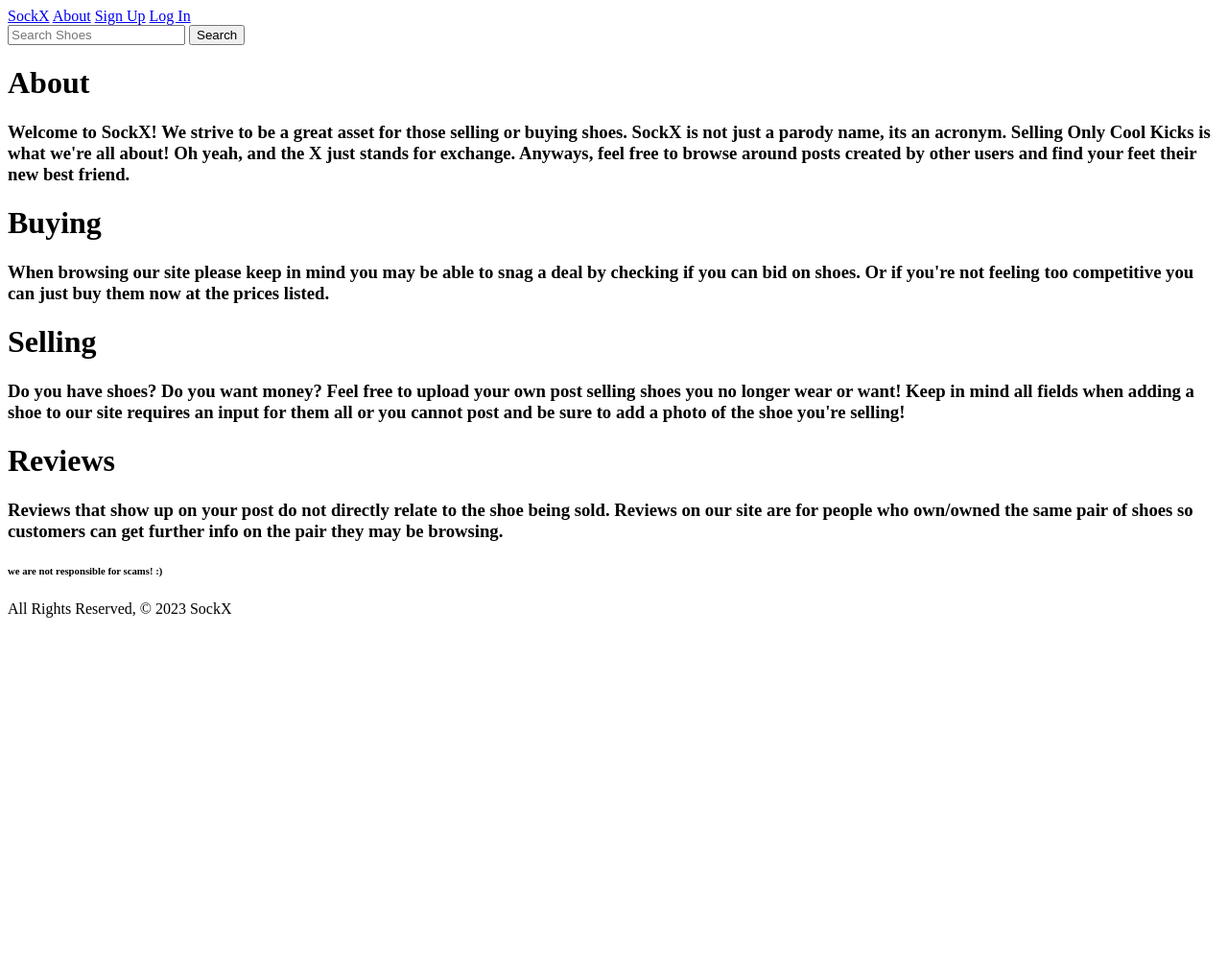
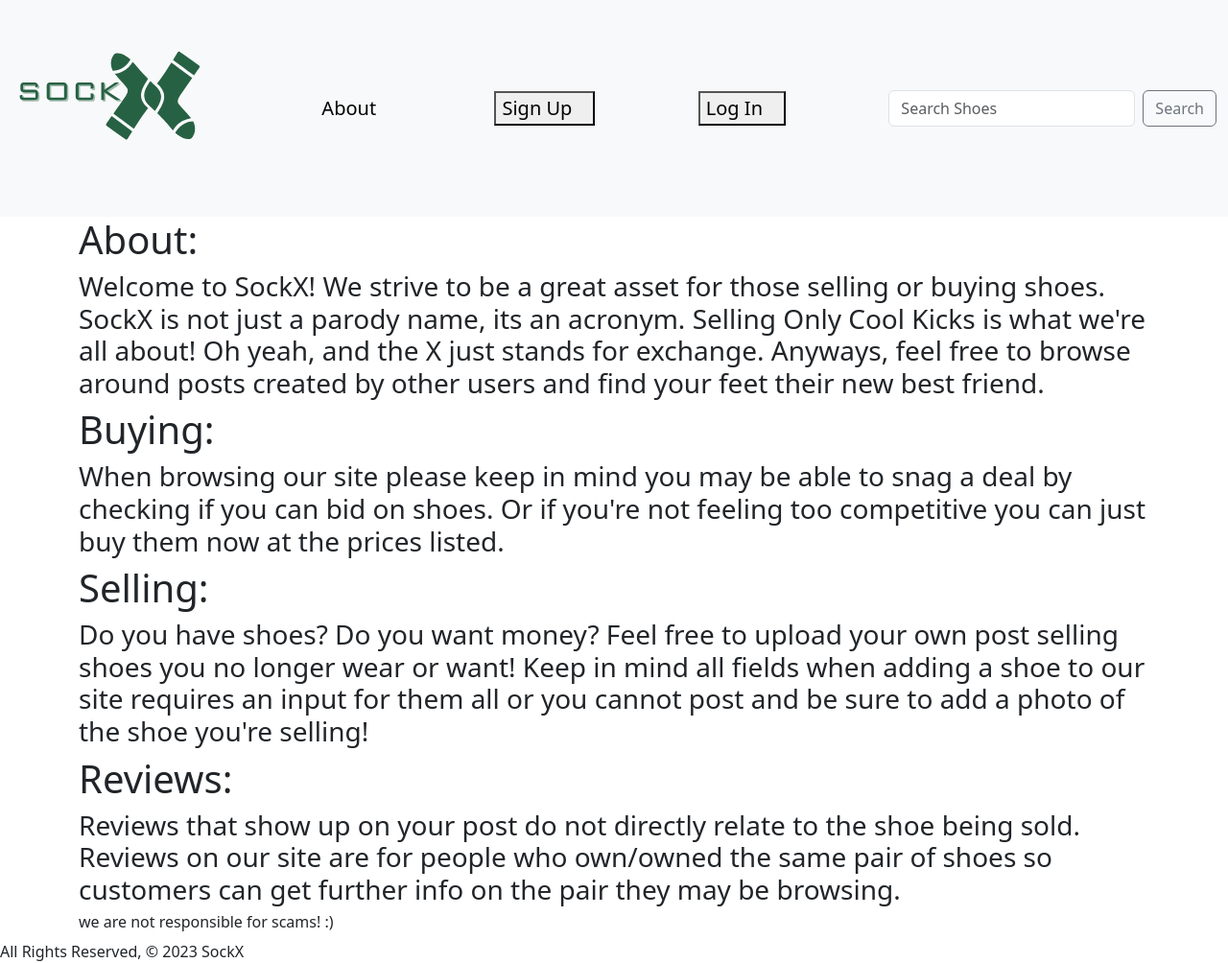
Before and after one commit to jkawashiri/sockx, a Django app: page /about/ in a window 1280 px wide. Shown: the whole page at 96% size. Before the commit the page ends 644 px from the top, so only its background shows below. Run offline with Django 4.2, Linux system fonts and the light colour scheme.

Commit message:
added styling, refactored html, logo in nav bar

```diff
--- a/main_app/templates/about.html
+++ b/main_app/templates/about.html
@@ -2,20 +2,20 @@
 {% block content %}
 
 <div>
-    <h1>About</h1>
+    <h1>About:</h1>
     <h3>Welcome to SockX! We strive to be a great asset for those selling or buying shoes. SockX is not just a parody name, its an acronym. Selling Only Cool Kicks is what we're all about! Oh yeah, and the X just stands for exchange. Anyways, feel free to browse around posts created by other users and find your feet their new best friend.</h3>
 </div>
 <div>
-    <h1>Buying</h1>
+    <h1>Buying:</h1>
     <h3>When browsing our site please keep in mind you may be able to snag a deal by checking if you can bid on shoes. Or if you're not feeling too competitive you can just buy them now at the prices listed. </h3>
 </div>
 
 <div>
-    <h1>Selling</h1>
+    <h1>Selling:</h1>
     <h3>Do you have shoes? Do you want money? Feel free to upload your own post selling shoes you no longer wear or want! Keep in mind all fields when adding a shoe to our site requires an input for them all or you cannot post and be sure to add a photo of the shoe you're selling!
 </div>
 <div>
-    <h1>Reviews</h1>
+    <h1>Reviews:</h1>
     <h3>Reviews that show up on your post do not directly relate to the shoe being sold. Reviews on our site are for people who own/owned the same pair of shoes so customers can get further info on the pair they may be browsing.</h3>
     <h6>we are not responsible for scams! :)</h6>
 </div>
--- a/main_app/templates/base.html
+++ b/main_app/templates/base.html
@@ -10,19 +10,21 @@
   <link rel="preconnect" href="https://fonts.googleapis.com">
   <link rel="preconnect" href="https://fonts.gstatic.com" crossorigin>
   <link rel="stylesheet" type="text/css" href="{% static 'css/style.css' %}">
+  <link href="https://cdn.jsdelivr.net/npm/bootstrap@5.3.2/dist/css/bootstrap.min.css" rel="stylesheet" integrity="sha384-T3c6CoIi6uLrA9TneNEoa7RxnatzjcDSCmG1MXxSR1GAsXEV/Dwwykc2MPK8M2HN" crossorigin="anonymous">
 </head>
 <body>
     <header>
-        <nav>
-            <a href="{% url 'home' %}">SockX</a>
-            <a href="{% url 'about' %}">About</a>
+      <nav class="navbar bg-body-tertiary">
+        <div class="container-fluid">
+            <a class="navbar-brand" href="{% url 'home' %}"><img  id="logo" src="static/images/SOCK.svg" alt="SockX logo"></a>
+            <a class="navbar-brand" href="{% url 'about' %}">About</a>
             {% if user.is_authenticated %}
-                <a href="{% url 'shoes_create' %}">Add a Shoe</a>
-                <a href="{% url 'index' %}">My Shoes</a>
-                <a href="{% url 'logout' %}">Log Out</a>
+                <a class="navbar-brand" href="{% url 'shoes_create' %}">Add a Shoe</a>
+                <a class="navbar-brand" href="{% url 'index' %}">My Shoes</a>
+                <button><a class="navbar-brand" href="{% url 'logout' %}">Log Out</a></button>
             {% else %}
-                <a href="{% url 'signup' %}">Sign Up</a>
-                <a href="{% url 'login' %}">Log In</a>
+                <button><a class="navbar-brand" href="{% url 'signup' %}">Sign Up</a></button>
+                <button><a class="navbar-brand" href="{% url 'login' %}">Log In</a></button>
             {% endif %}
             <form class="d-flex" method="POST" action="{% url 'search_shoes' %}">
               {% csrf_token %}
@@ -32,7 +34,8 @@
               <button class="btn
               btn-outline-secondary" type="submit">Search</button>
             </form>
-        </nav>
+        </div>
+      </nav>
     </header>
     <main class="container">
       {% block content %}
@@ -41,5 +44,6 @@
     <footer class="page-footer">
       <div class="right">All Rights Reserved, &copy; 2023 SockX &nbsp;</div>
     </footer>
+    <script src="https://cdn.jsdelivr.net/npm/bootstrap@5.3.2/dist/js/bootstrap.bundle.min.js" integrity="sha384-C6RzsynM9kWDrMNeT87bh95OGNyZPhcTNXj1NW7RuBCsyN/o0jlpcV8Qyq46cDfL" crossorigin="anonymous"></script>
 </body>
 </html>
--- a/main_app/templates/home.html
+++ b/main_app/templates/home.html
@@ -1,19 +1,15 @@
 {% extends 'base.html' %}
 {% block content %}
 
-<h1>Home</h1>
+<h1>All Shoes</h1>
 
 {% for shoe in object_list %}
   <div class="card">
     <a href="{% url 'detail' shoe.id %}" class="index">
       <div class="card-content">
-        <p>User: {{ shoe.user }}</p>
         <p>Name: {{ shoe.name }}</p>
         <p>Brand: {{ shoe.brand }}</p>
         <p>Size: {{ shoe.size }}</p>
-        <p>Colorway: {{ shoe.colorway }}</p>
-        <p>Description: {{ shoe.description }}</p>
-        <p>Release Date: {{ shoe.release_date }}</p>
         <p>Price: ${{ shoe.price }}</p>
       </div>
     </a>
--- a/main_app/templates/registration/login.html
+++ b/main_app/templates/registration/login.html
@@ -1,7 +1,7 @@
 {% extends 'base.html' %}
 {% block content %}
 
-<h1>Log In</h1>
+<h1>Sign In</h1>
 
 <form method="POST" action="{% url 'login' %}">
     {% csrf_token %}
--- a/main_app/templates/registration/signup.html
+++ b/main_app/templates/registration/signup.html
@@ -8,7 +8,7 @@
 <form method="POST" action="{% url 'signup' %}">
     {% csrf_token %}
     {{ form.as_p }}
-    <input type="submit" class="btn" value="Sign Up">
+    <button><input type="submit" class="btn" value="Sign Up"></button>
 </form>
 
 {% endblock %}
--- a/main_app/templates/shoes/search_shoes.html
+++ b/main_app/templates/shoes/search_shoes.html
@@ -7,7 +7,7 @@
         <h1>Browse results for {{ searched }}</h1>
         <br/>
         {% for shoe in shoes %}
-             {{ shoe }}<br/>
+             <a href="{% url 'detail' shoe.id %}">{{ shoe }}</a><br/>
         {% endfor %}
 
 
```
Also changed, not shown: main_app/templates/shoes/detail.html (+17 -23 lines), main_app/static/images/SOCK.svg (added).
